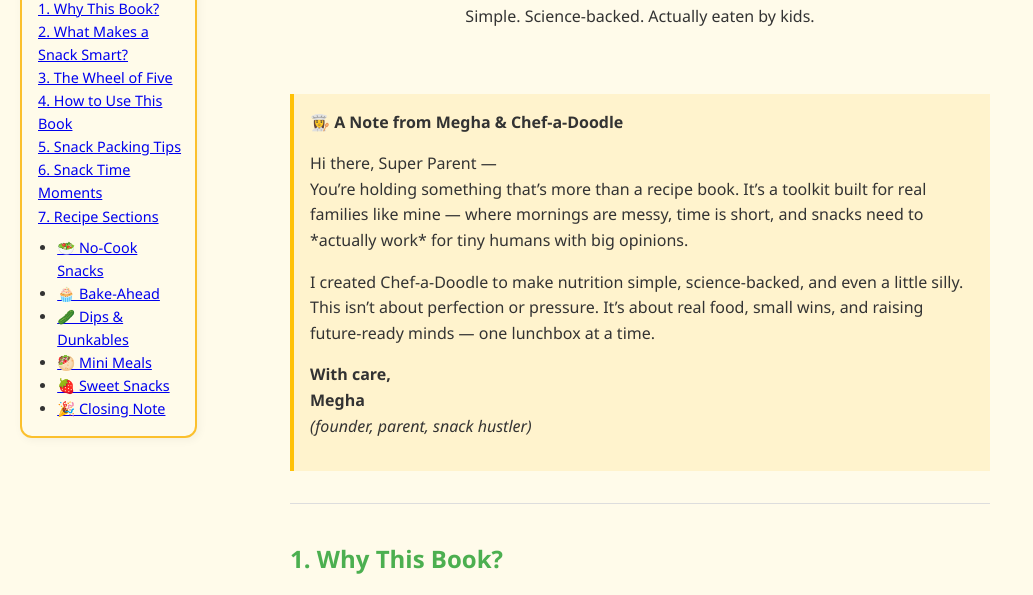
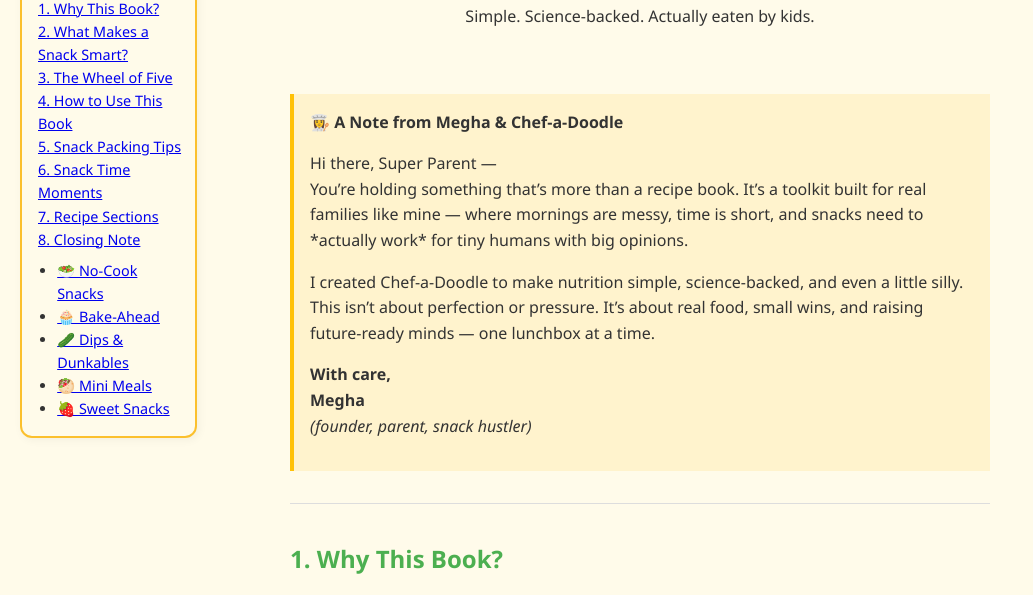
Before and after one commit to MeghaMittalB2Y/chefadoodle-booksvolume1, a plain HTML site: page index.html in a window 1280 px wide. Shown: the part 155-750 px from the top of the page, without its empty margins (0-1033 px from the left). Drawn offline with Linux system fonts and the light colour scheme.

Commit message:
Update index.html
Closing note marked 8th

```diff
--- a/index.html
+++ b/index.html
@@ -98,6 +98,7 @@
     <li><a href="#packing">5. Snack Packing Tips</a></li>
     <li><a href="#moments">6. Snack Time Moments</a></li>
     <li><a href="#recipes">7. Recipe Sections</a></li>
+    <li><a href="#closing">8. Closing Note</a></li>
   </ul>
 
    <!-- Bulleted Subsections -->
@@ -107,7 +108,6 @@
     <li><a href="#dips">🥒 Dips & Dunkables</a></li>
     <li><a href="#mini-meals">🥙 Mini Meals</a></li>
     <li><a href="#sweet-snacks">🍓 Sweet Snacks</a></li>
-    <li><a href="#closing">🎉 Closing Note</a></li>
   </ul>
 </details>
 
```
